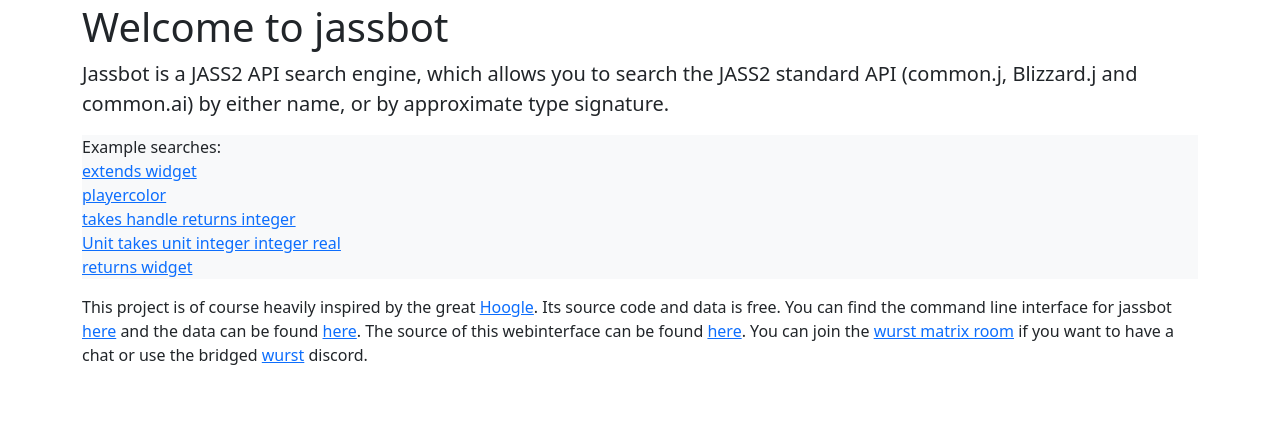
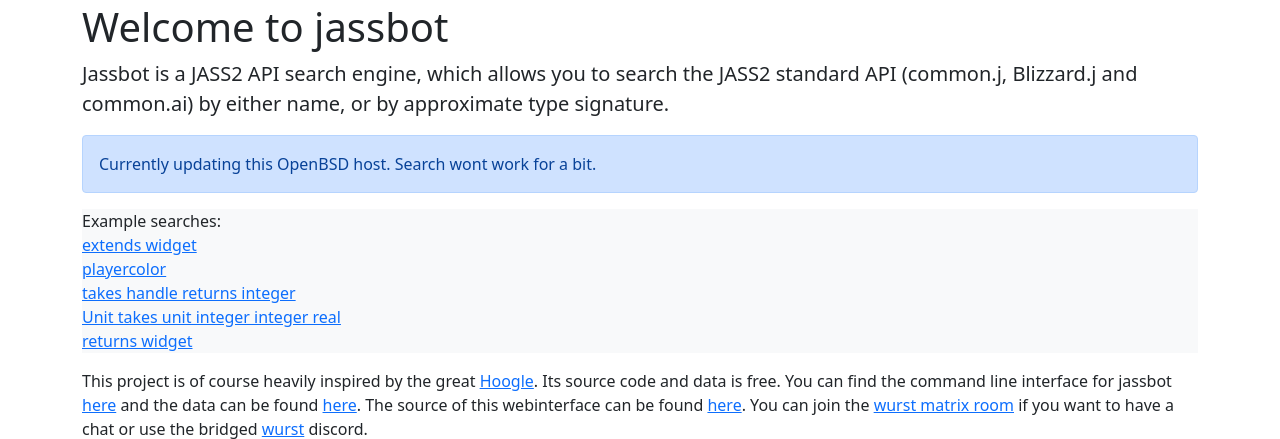
Before and after one commit to lep/jassbot-bp, a Flask app: page /jassbot/ in a window 1280 px wide. Shown: the part 51-490 px from the top of the page. Run offline with Flask 3, Linux system fonts and the light colour scheme; some libraries are stand-ins or nearby versions.

Commit message:
Info about jassbot not working atm.

```diff
--- a/jassbot/mkregex.sql
+++ b/jassbot/mkregex.sql
@@ -1,4 +1,3 @@
-
 select "var bj_globals = /^(?:" || group_concat(fnname, "|") || ")\b/"
 from annotations
 where anname == 'type' and value == 'global' and fnname like "bj_%";
--- a/jassbot/templates/jassbot/index.html.j2
+++ b/jassbot/templates/jassbot/index.html.j2
@@ -33,6 +33,9 @@
 			the JASS2 standard API (common.j, Blizzard.j and common.ai) by either name, or by
 			approximate type signature.
 		    </p>
+				<p class="alert alert-primary">
+					<span>Currently updating this OpenBSD host. Search wont work for a bit.
+				</p>
 
 		    <p id="example" class="bg-light">
 			Example searches:
--- a/pyproject.toml
+++ b/pyproject.toml
@@ -1,6 +1,6 @@
 [project]
 name = "jassbot-bp"
-version = "2.0.9"
+version = "2.1.0"
 dependencies = [
     "flask",
     "markdown",
```
Also changed, not shown: 1 other file.
